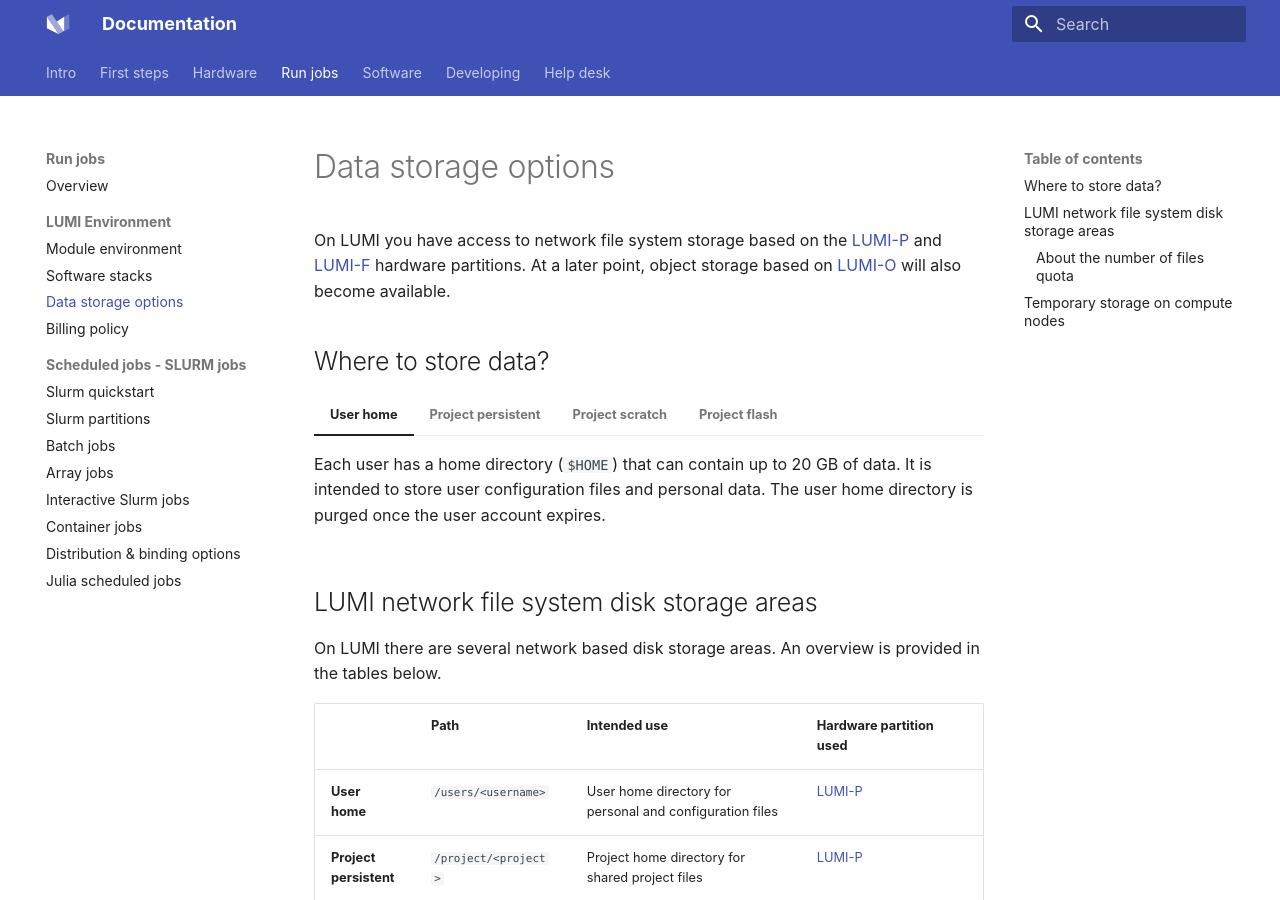
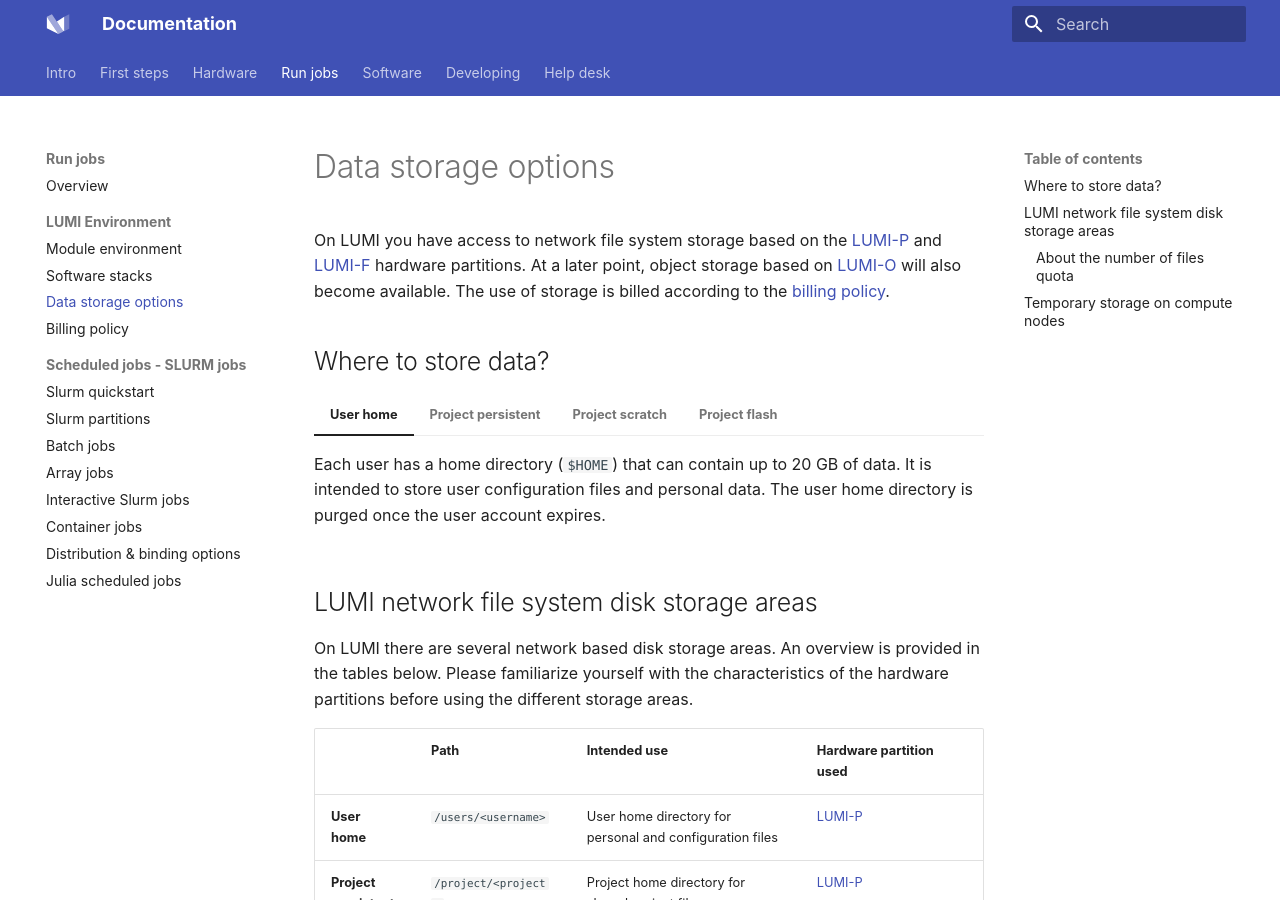
Before and after one commit to Lumi-supercomputer/lumi-userguide, an MkDocs documentation site: the page built from docs/storage/storing-data.md, in a window 1280 px wide and 900 px high. Built offline with MkDocs 1.6.1 and Material for MkDocs 9.7.7, drawn with Linux system fonts in a browser that asks for light colours.

Commit message:
Some minor fixes to the storage documentation.

```diff
--- a/docs/storage/storing-data.md
+++ b/docs/storage/storing-data.md
@@ -14,7 +14,9 @@
 
 On LUMI you have access to network file system storage based on the
 [LUMI-P][lumip] and [LUMI-F][lumif] hardware partitions. At a later point,
-object storage based on [LUMI-O][lumio] will also become available.
+object storage based on [LUMI-O][lumio] will also become available. The use of
+storage is billed according to the [billing
+policy](../computing/jobs/billing.md#storage-billing).
 
 ## Where to store data?
 
@@ -56,7 +58,9 @@
 ## LUMI network file system disk storage areas
 
 On LUMI there are several network based disk storage areas. An overview is
-provided in the tables below.
+provided in the tables below. Please familiarize yourself with the
+characteristics of the hardware partitions before using the different storage
+areas.
 
 |                            | Path                       | Intended use                                                     | Hardware partition used |
 |----------------------------|----------------------------|------------------------------------------------------------------|-------------------------|
```
Also changed, not shown: docs/computing/systems/lumid.md (+1 -1 lines), docs/storage/moving/scp-rsync.md (+6 -0 lines).
